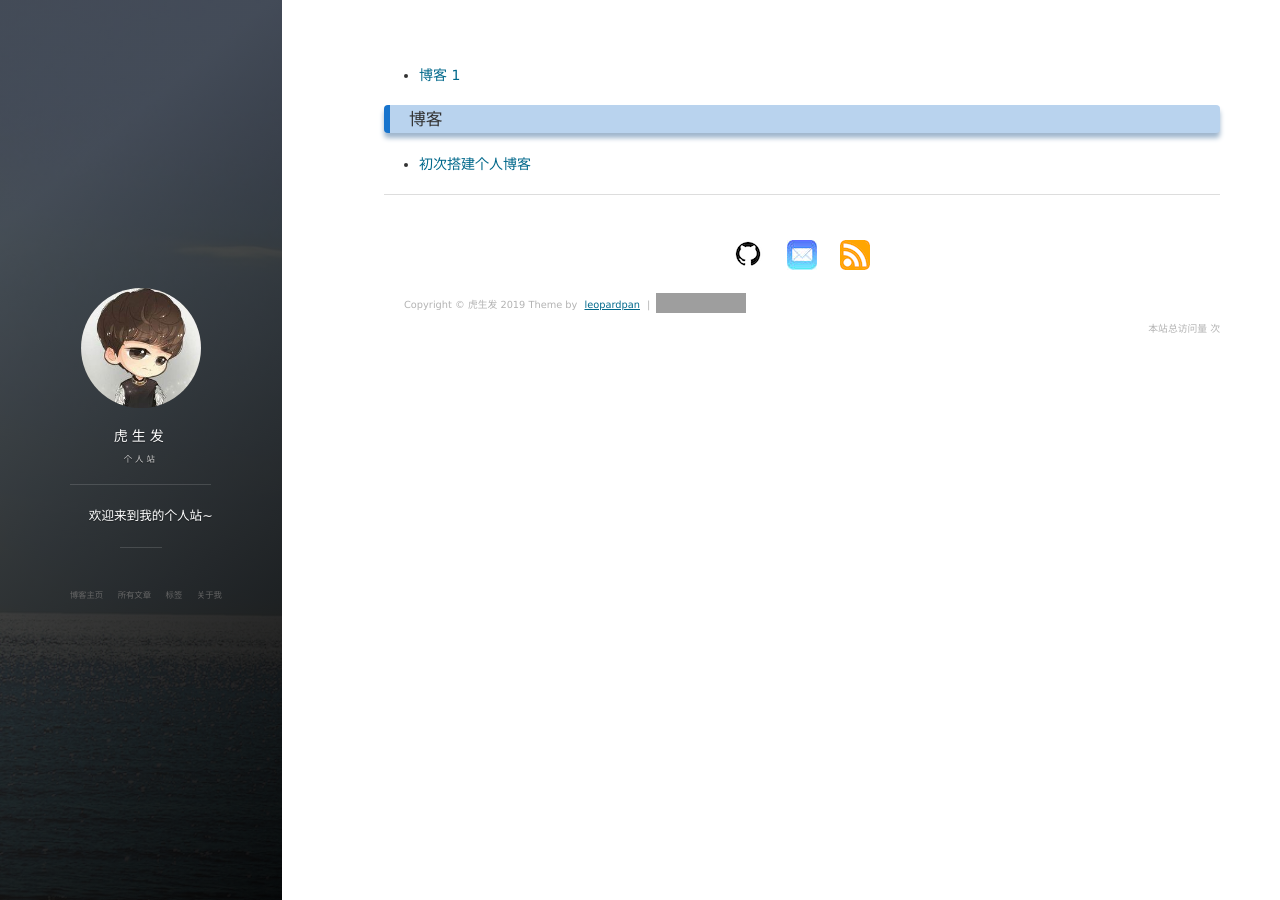
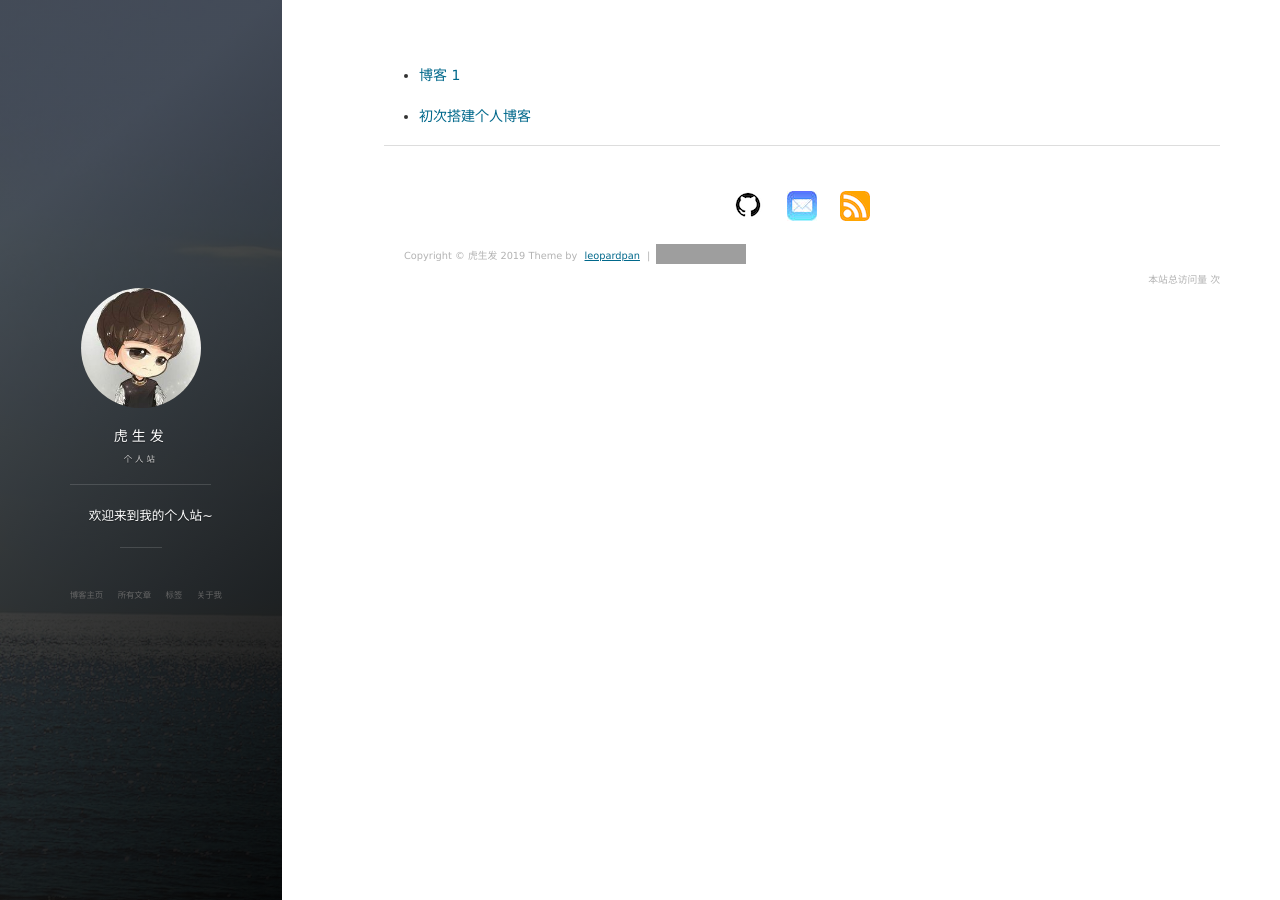
Before and after one commit to grantWebMan/grantWebMAN.github.io, a Jekyll site: the page built from tags.html, in a window 1280 px wide. Built offline with Jekyll 4.4.1, drawn with Linux system fonts in a browser that asks for light colours; nearby versions of some CDN libraries; comment, search, counter and statistics services are not loaded; grey boxes are pictures that could not be loaded.

Commit message:
bug修复

```diff
--- a/tags.html
+++ b/tags.html
@@ -14,7 +14,7 @@ group: navigation
 <div class = "card">
 {% for tag in site.tags %}
 
-  <h3 id="{{ tag[0] }}-ref">{{ tag[0] }}</h3>
+  <!-- <h3 id="{{ tag[0] }}-ref">{{ tag[0] }}</h3> -->
   <ul>
     {% assign pages_list = tag[1] %}
     {% include JB/pages_list %}
```
Also changed, not shown: README.md.
